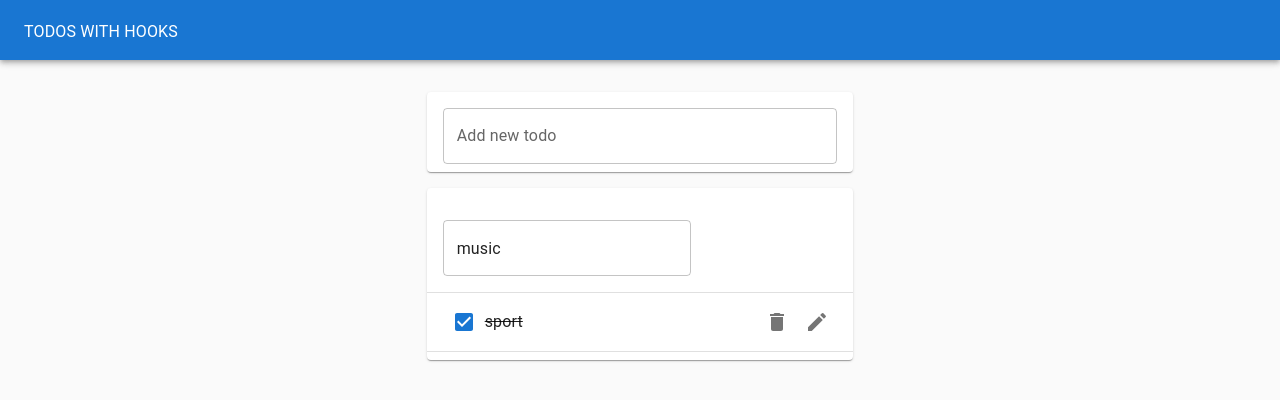
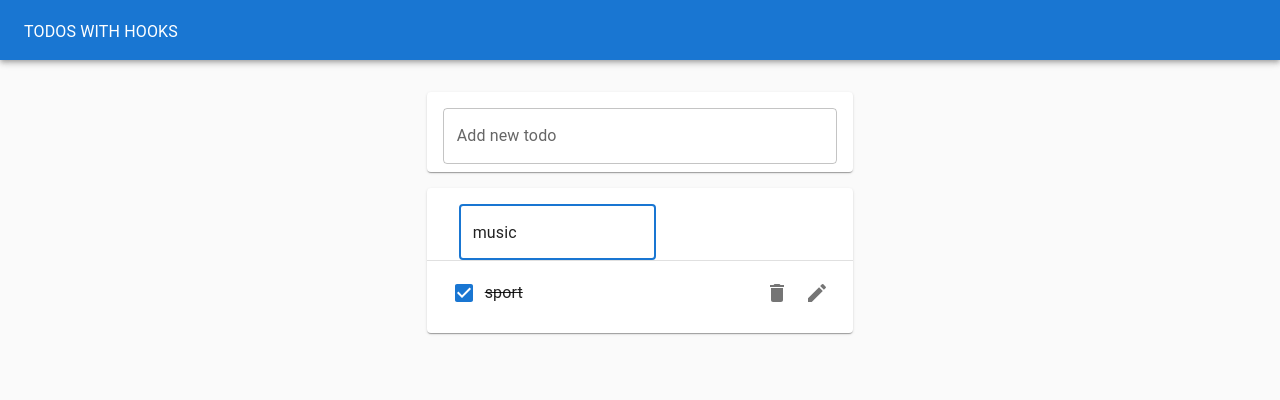
Before and after one commit to ehsansh/react-bootcamp, a React (Create React App) app: page / in a window 1280 px wide. Both pictures are taken after a click on the button 817 px from the left and 225 px from the top of the page. Shown: the top 400 px of the page. Built offline with nearby package versions, Linux system fonts and the light colour scheme.

Commit message:
add some styles

```diff
--- a/src/EditTodoForm.js
+++ b/src/EditTodoForm.js
@@ -11,12 +11,14 @@ export default function EditTodoForm({ editTodo, id, task, toggle }) {
                 reset();
                 toggle();
             }}
+            style={{ marginLeft: '1rem', width: '50%' }}
         >
             <TextField
                 margin='normal'
                 value={value}
                 onChange={handleChange}
                 fullWidth
+                autoFocus
             />
         </form>
     );
--- a/src/Todo.js
+++ b/src/Todo.js
@@ -19,7 +19,7 @@ export default function Todo({
 }) {
     const [isEditing, toggle] = useToggle(false);
     return (
-        <ListItem>
+        <ListItem style={{ height: '64px' }}>
             {isEditing ? (
                 <EditTodoForm
                     editTodo={editTodo}
--- a/src/TodoList.js
+++ b/src/TodoList.js
@@ -9,7 +9,7 @@ export default function TodoList(props) {
     return (
         <Paper>
             <List>
-                {props.todos.map(todo => (
+                {props.todos.map((todo, i) => (
                     <>
                         <Todo
                             task={todo.task}
@@ -20,7 +20,7 @@ export default function TodoList(props) {
                             toggledTodo={props.toggledTodo}
                             editTodo={props.editTodo}
                         />
-                        <Divider />
+                        {i < props.todos.length - 1 && <Divider />}
                     </>
                 ))}
             </List>
```
